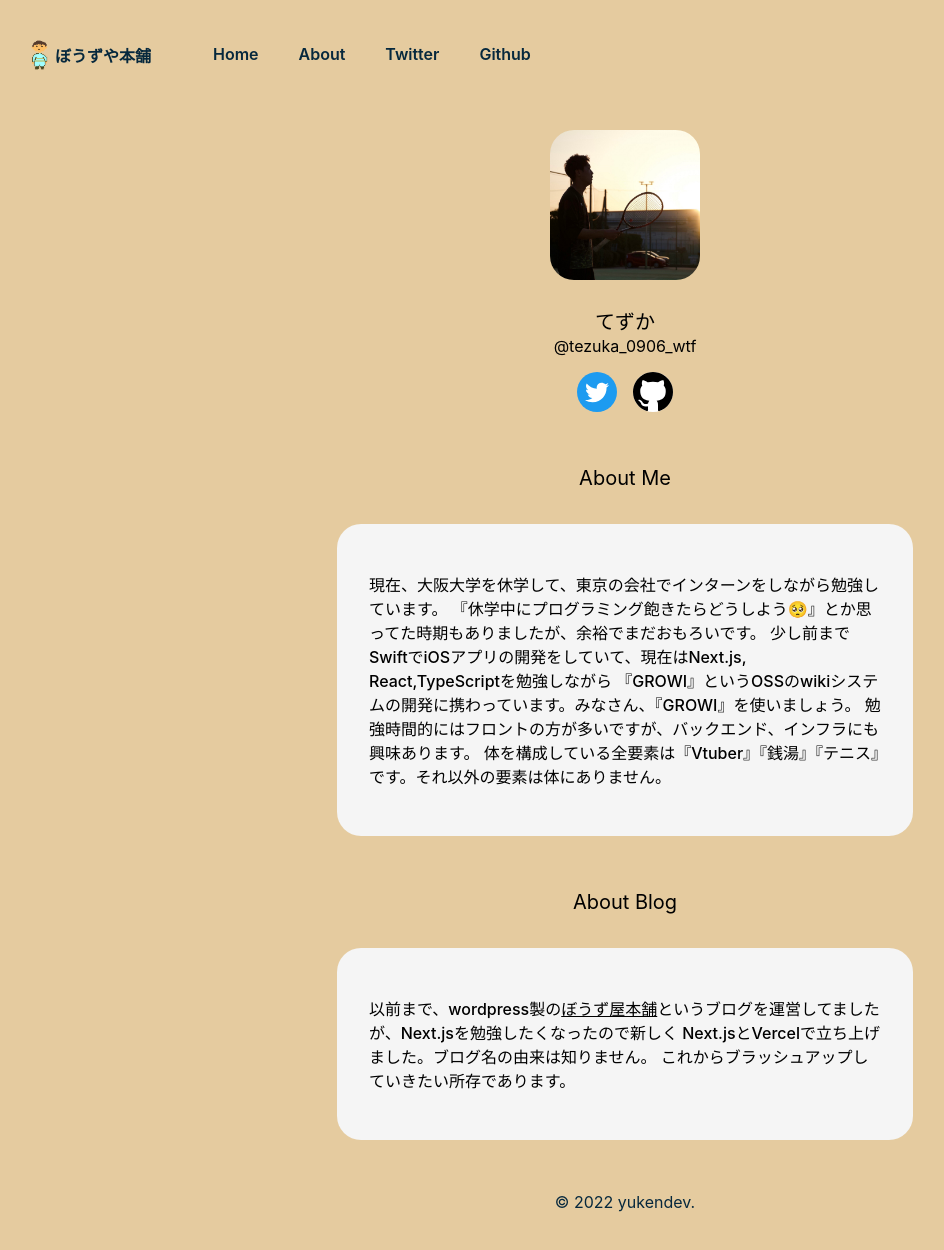
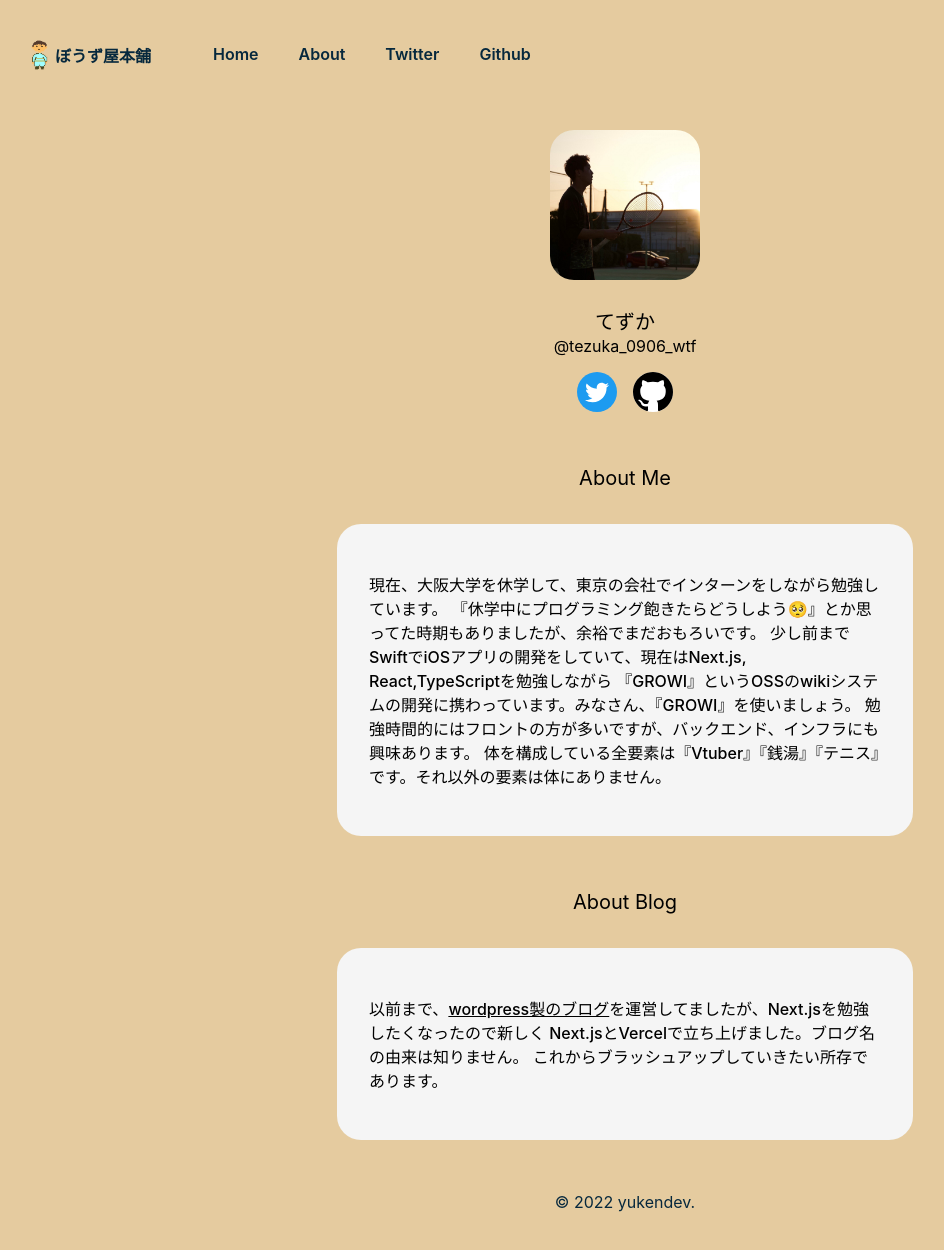
Before and after one commit to yukendev/blog, a Next.js app: page /me in a window 1280 px wide. Shown: the whole page, without its empty margins (15-959 px from the left). Built offline with nearby package versions, Linux system fonts and the light colour scheme.

Commit message:
refactor title

```diff
--- a/data/meta.ts
+++ b/data/meta.ts
@@ -1,5 +1,5 @@
 export const metaDataForBlog = {
-  title: "ぼうずや本舗",
+  title: "ぼうず屋本舗",
   description:
     "てずかが学んだことを個人的にアウトプットするだけのブログです。よろしくお願いします。",
 };
--- a/pages/me/index.tsx
+++ b/pages/me/index.tsx
@@ -60,11 +60,11 @@ const AboutPage = (): JSX.Element => {
         <div className="p-3">
           <div className="bg-myBlogContentBgColor rounded-3xl p-4 md:p-8 mx-auto max-w-xl">
             <p className="font-medium">
-              以前まで、wordpress製の
+              以前まで、
               <a className="underline" href="https://www.bouzuyahonpo.com/">
-                ぼうず屋本舗
+                wordpress製のブログ
               </a>
-              というブログを運営してましたが、Next.jsを勉強したくなったので新しく
+              を運営してましたが、Next.jsを勉強したくなったので新しく
               Next.jsとVercelで立ち上げました。ブログ名の由来は知りません。
               これからブラッシュアップしていきたい所存であります。
             </p>
```
